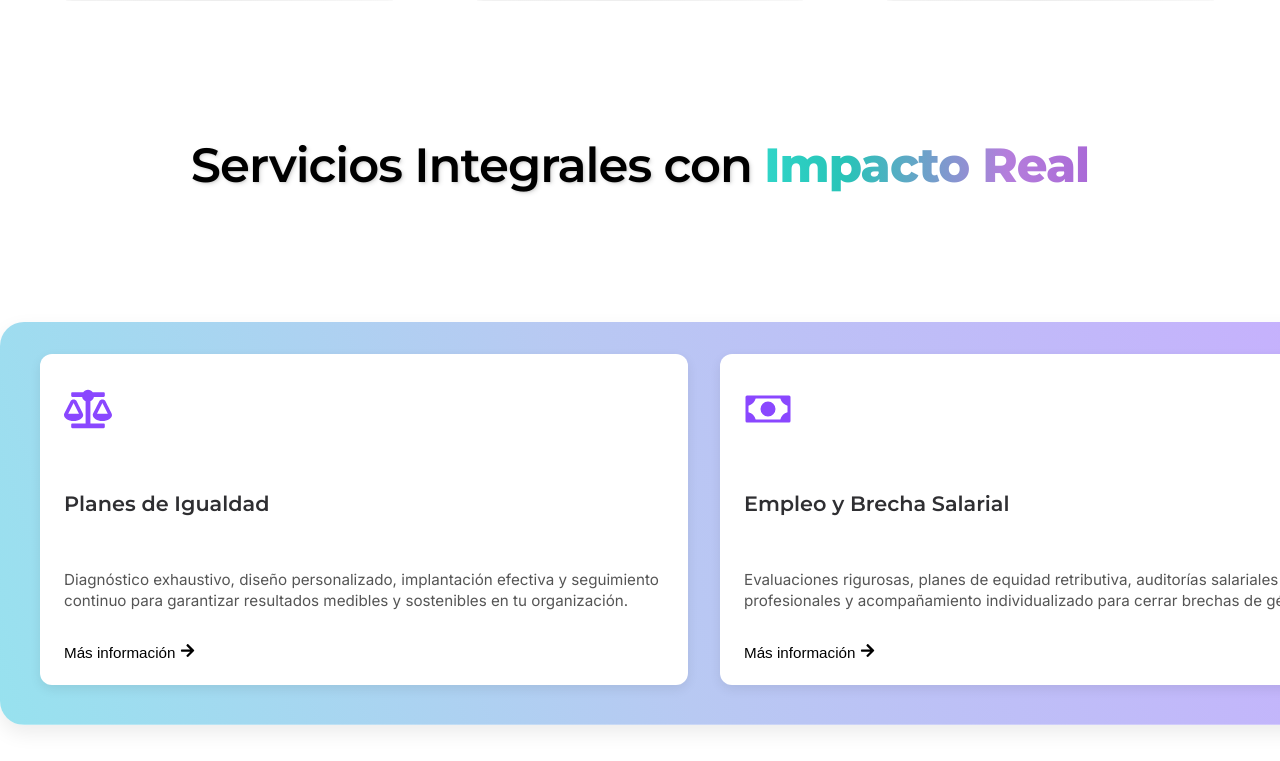
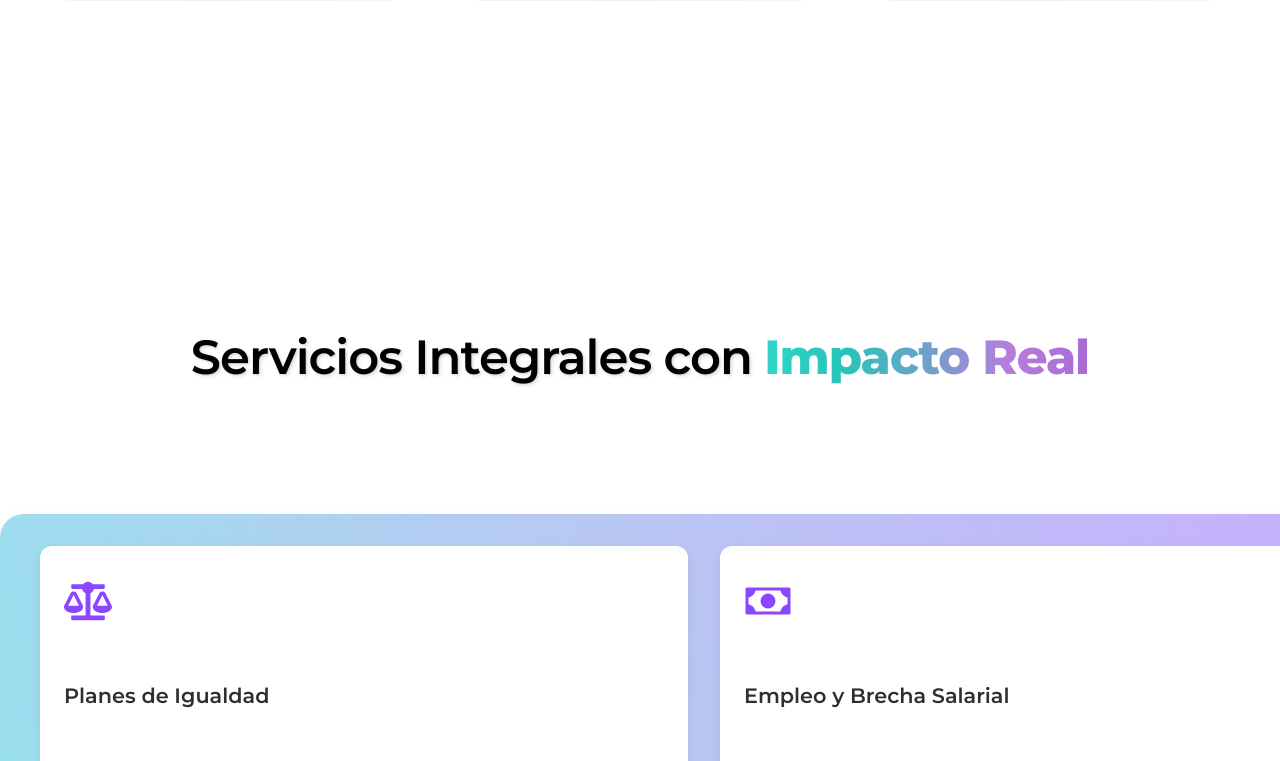
Before and after one commit to Reverso-Social/reverso-social-fe, a React (Vite) app: page / in a window 1280 px wide. Shown: the part 1719-2480 px from the top of the page. Built offline with nearby package versions, Linux system fonts and the light colour scheme.

Commit message:
margin top added

```diff
--- a/src/components/ServicesSection/ServicesSection.scss
+++ b/src/components/ServicesSection/ServicesSection.scss
@@ -3,6 +3,7 @@
   flex-direction: column;
   align-items: center;
   gap: 3rem;
+  margin-top: 15%;
 }
 
 
```
